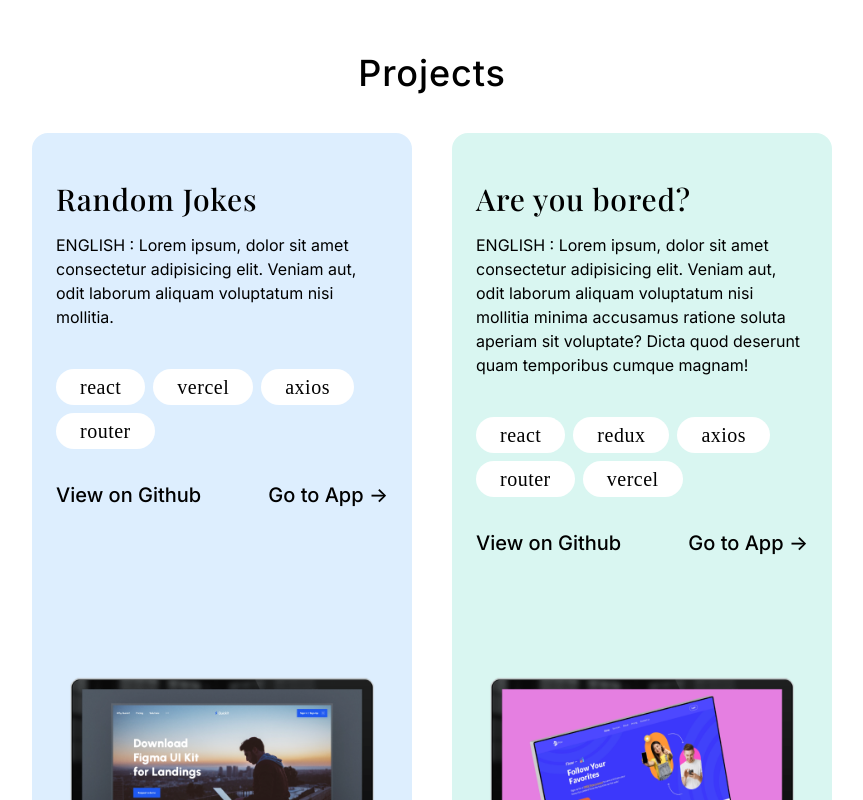
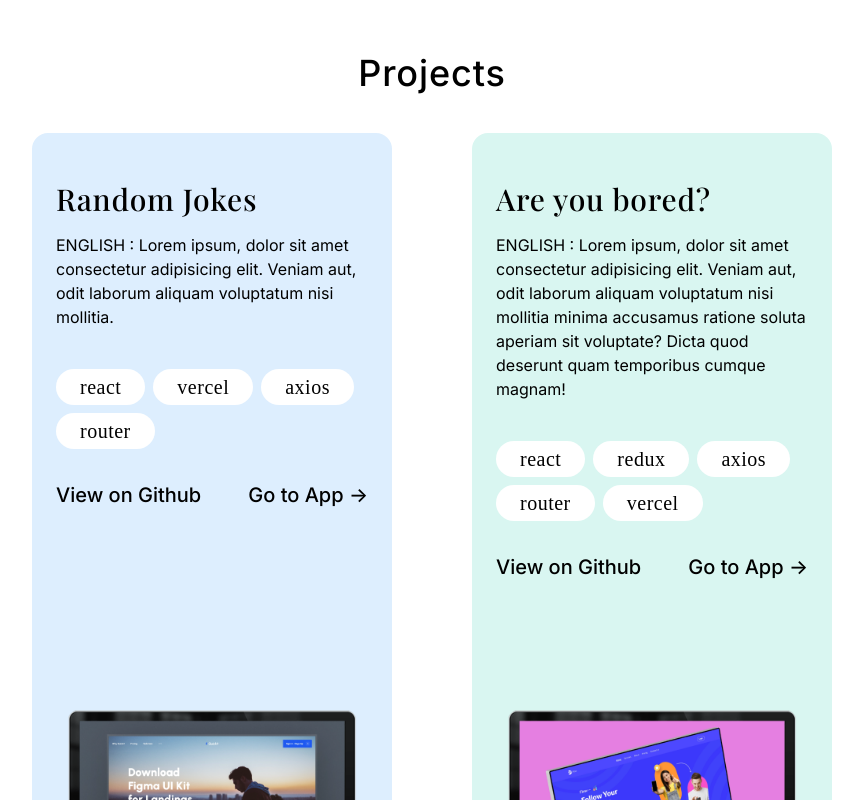
Before and after one commit to Workintech/FSWeb-Frontend-Challenge, a React (Vite) app: page / in a window 1280 px wide. Shown: the part 1780-2580 px from the top of the page, without its empty margins (208-1071 px from the left). Built offline with nearby package versions, Linux system fonts and the light colour scheme; a web font is replaced by a local one.

Commit message:
project boşluklar düzenlendi

```diff
--- a/src/components/Projects.jsx
+++ b/src/components/Projects.jsx
@@ -13,7 +13,7 @@ export default function Projects (){
         <>
         <main className="px-10 py-10 md:px-60 md:py-20 flex flex-col items-center">
             <h2 className="text-4xl tracking-wide font-medium pb-10">{projectsTitle}</h2>
-            <div className=" grid md:grid-cols-2 gap-10">
+            <div className=" grid md:grid-cols-2 gap-20">
             {projects.map((project, index) => (
                 <section key={index} className={`rounded-2xl w-full px-6 py-8 relative ${index % 2 === 0 ? (darkMode ? "bg-koyuyesil" : "bg-bluecard") : (darkMode ? "bg-solukyesil" : "bg-greencard")}`}>
                     <div className="">
```
